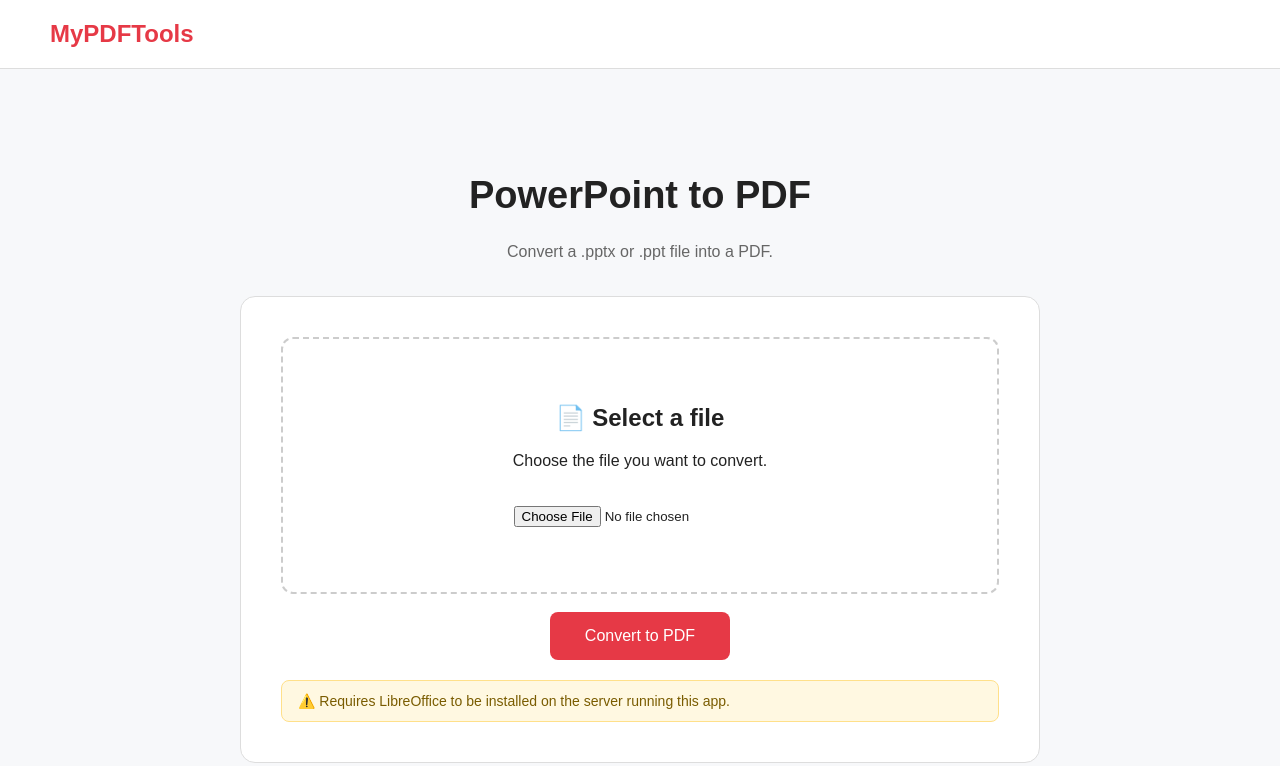
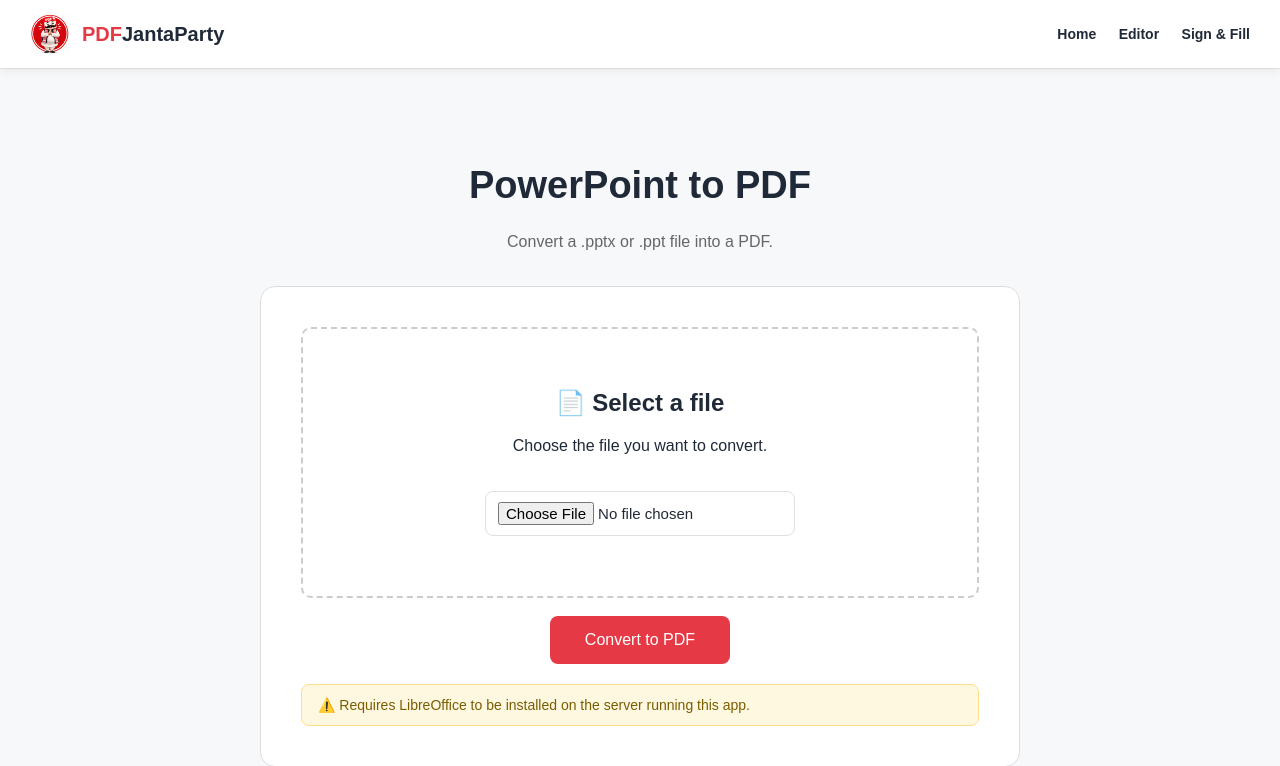
Before and after one commit to rish615/MyPDFTools, a Flask app: page /ppt-to-pdf-page in a window 1280 px wide. Shown: the top 766 px of the page. Run offline with Flask 3, Linux system fonts and the light colour scheme; some libraries are stand-ins or nearby versions.

Commit message:
Change title and logo references to PDFJantaParty

```diff
--- a/templates/generic-convert.html
+++ b/templates/generic-convert.html
@@ -5,7 +5,7 @@
     <meta charset="UTF-8">
     <meta name="viewport" content="width=device-width, initial-scale=1.0">
 
-    <title>{{ title }} - MyPDFTools</title>
+    <title>{{ title }} - PDFJantaParty</title>
 
     <style>
         body {
@@ -95,12 +95,23 @@
             text-align: left;
         }
     </style>
+  <link rel="stylesheet" href="{{ url_for('static', filename='css/shared.css') }}">
 </head>
 
 <body>
 
-<header>
-    <div class="logo">MyPDFTools</div>
+<header class="site-header">
+  <div class="logo">
+    <a href="{{ url_for('home') }}">
+      <img src="{{ url_for('static', filename='images/logo.png') }}" alt="PDFJantaParty Logo">
+      <span><span class="accent">PDF</span>JantaParty</span>
+    </a>
+  </div>
+  <nav>
+    <a href="{{ url_for('home') }}">Home</a>
+    <a href="{{ url_for('editor') }}">Editor</a>
+    <a href="{{ url_for('sign_fill_page') }}">Sign &amp; Fill</a>
+  </nav>
 </header>
 
 <div class="container">
```
